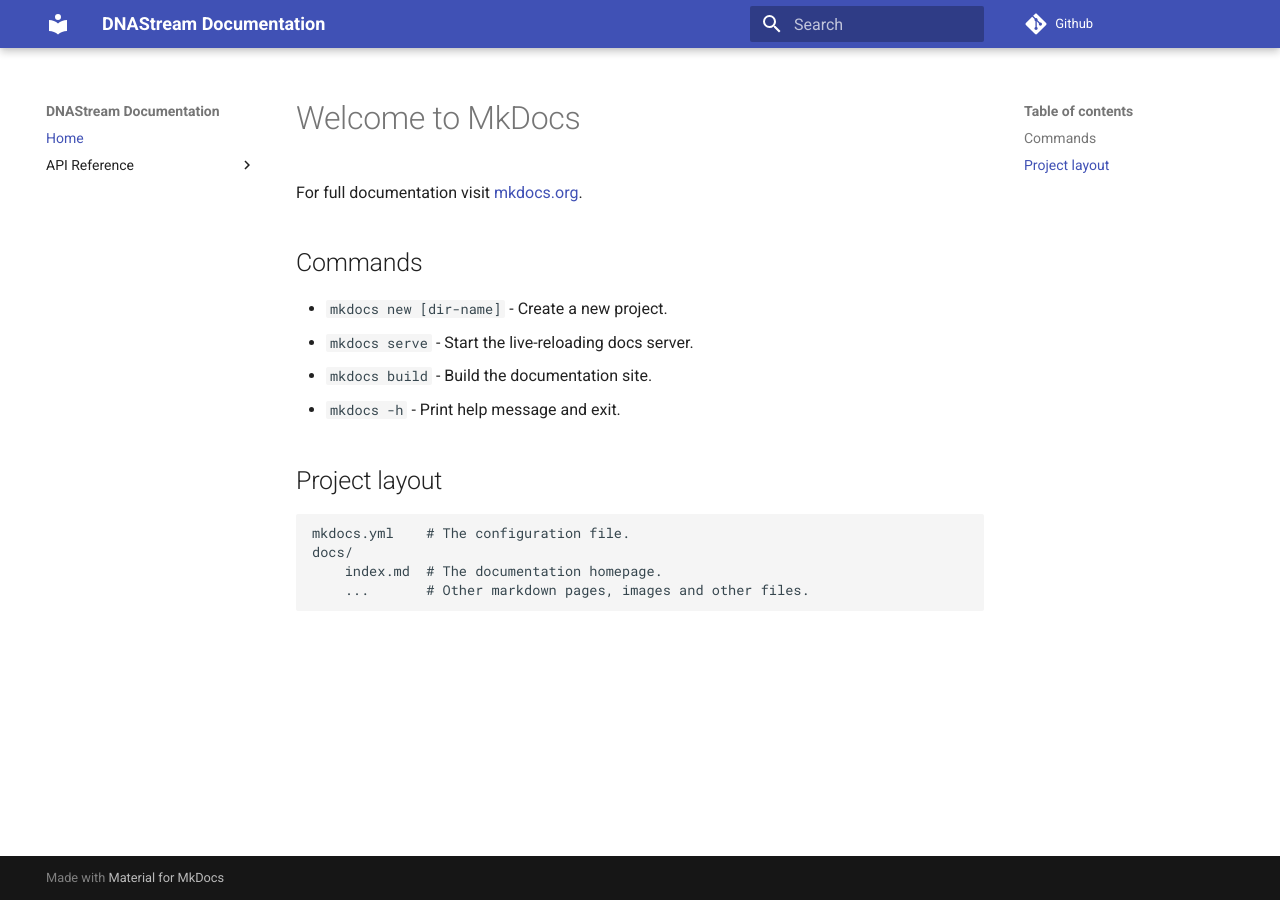
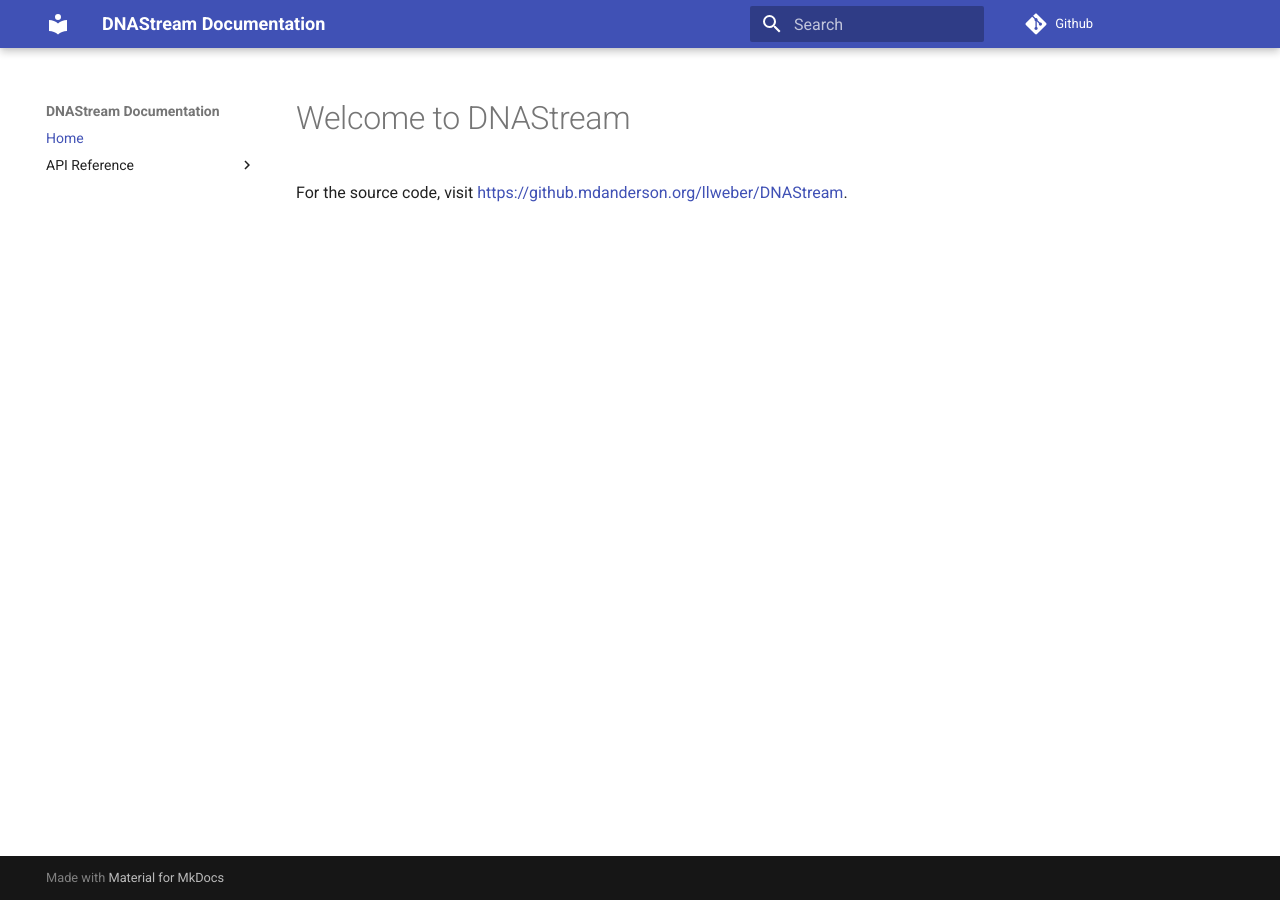
Before and after one commit to VanLoo-lab/DNAStream, an MkDocs documentation site: the page built from docs/index.md, in a window 1280 px wide. Built offline with MkDocs 1.6.1 and Material for MkDocs 9.7.7, drawn with Linux system fonts in a browser that asks for light colours.

Commit message:
modfied docs

```diff
--- a/docs/index.md
+++ b/docs/index.md
@@ -1,8 +1,8 @@
-# Welcome to MkDocs
+# Welcome to DNAStream
 
-For full documentation visit [mkdocs.org](https://www.mkdocs.org).
+For the source code, visit [https://github.mdanderson.org/llweber/DNAStream](https://github.mdanderson.org/llweber/DNAStream).
 
-## Commands
+<!-- ## Commands
 
 * `mkdocs new [dir-name]` - Create a new project.
 * `mkdocs serve` - Start the live-reloading docs server.
@@ -14,4 +14,4 @@
     mkdocs.yml    # The configuration file.
     docs/
         index.md  # The documentation homepage.
-        ...       # Other markdown pages, images and other files.
+        ...       # Other markdown pages, images and other files. -->
--- a/pyproject.toml
+++ b/pyproject.toml
@@ -11,6 +11,7 @@
 readme = "README.md"
 requires-python = ">=3.8"
 dependencies = [
+    "h5py",
     "pandas",
     "numpy",
 ]
```
Also changed, not shown: README.md (+6 -2 lines).
